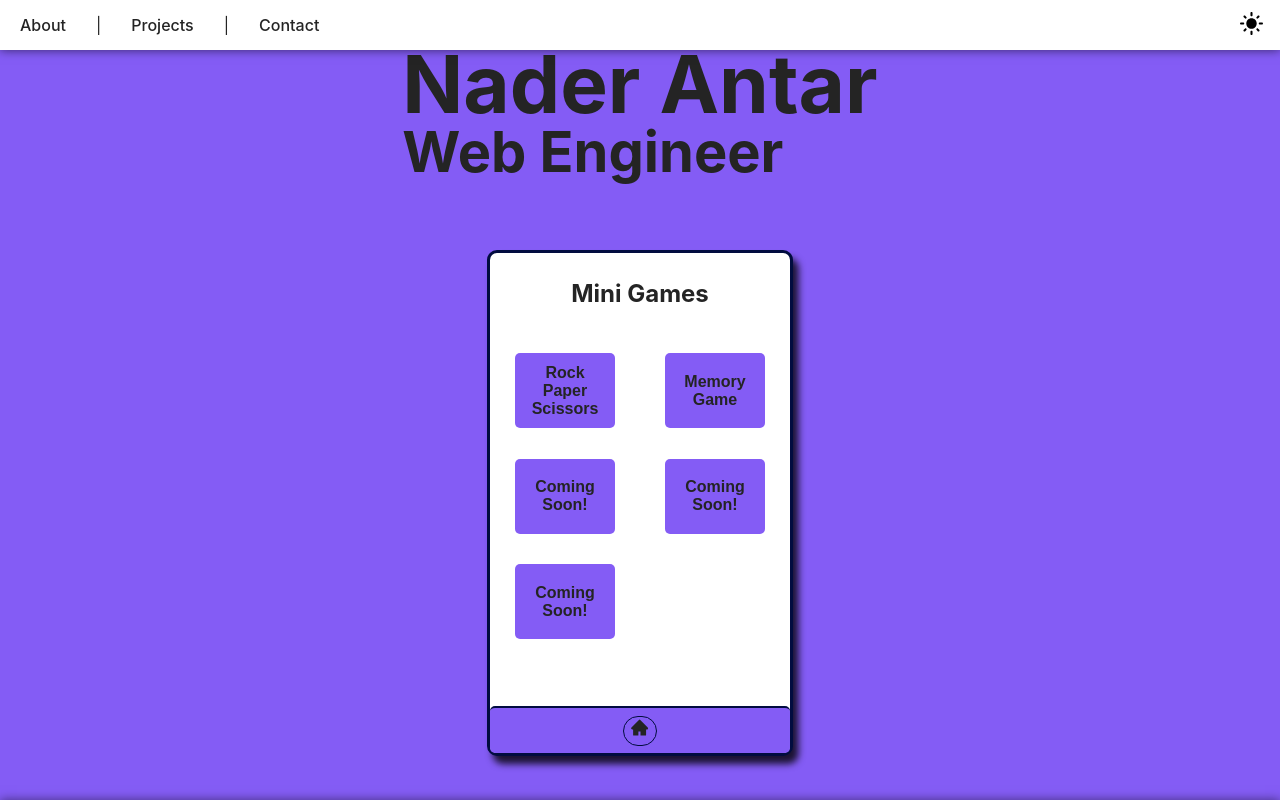
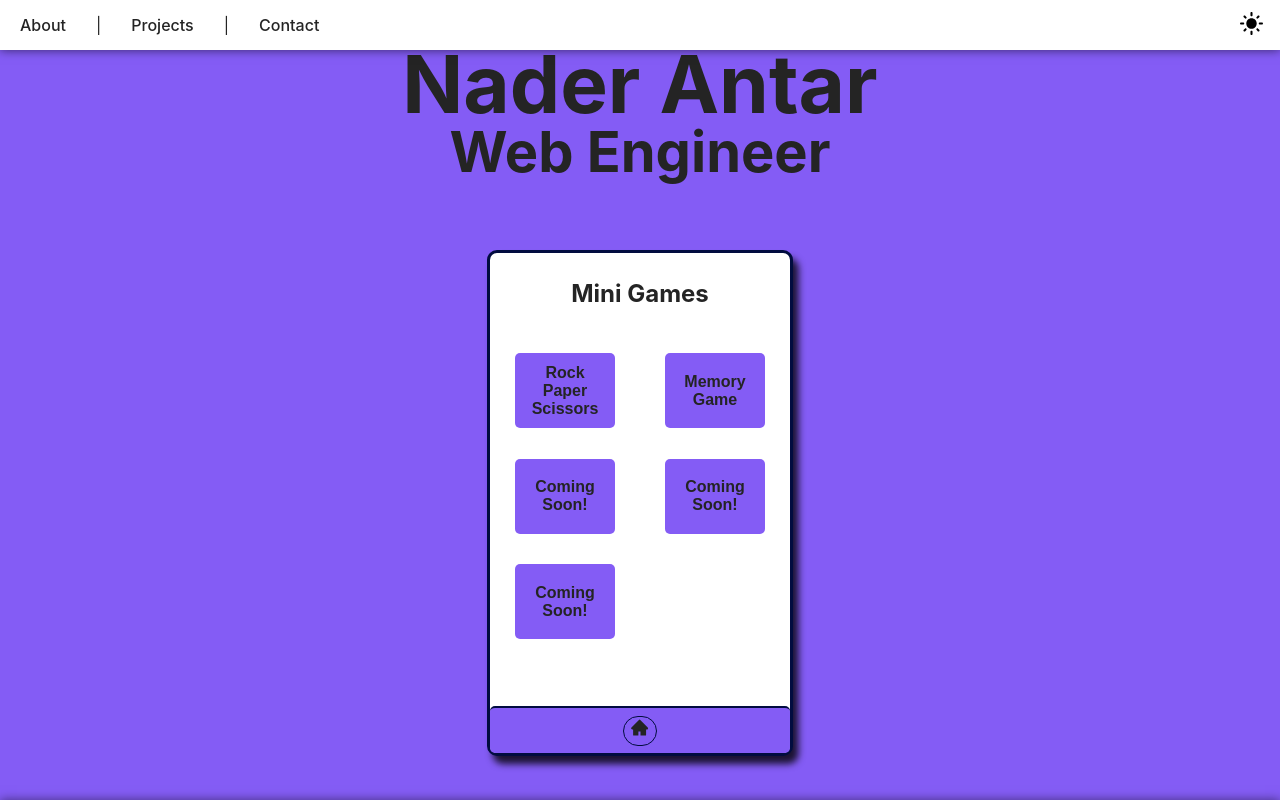
Before and after one commit to nadocodes/nader-antar, a React (Vite) app: page / in a window 1280 px wide. Shown: the top 800 px of the page. Built offline with nearby package versions, Linux system fonts and the light colour scheme.

Commit message:
centered myInfo text for smaller devices

```diff
--- a/src/components/Header/Header.css
+++ b/src/components/Header/Header.css
@@ -37,4 +37,7 @@
         flex-direction: column;
         gap: 70px;
     }
+    .myInfo {
+        text-align: center;
+    }
 }
```
